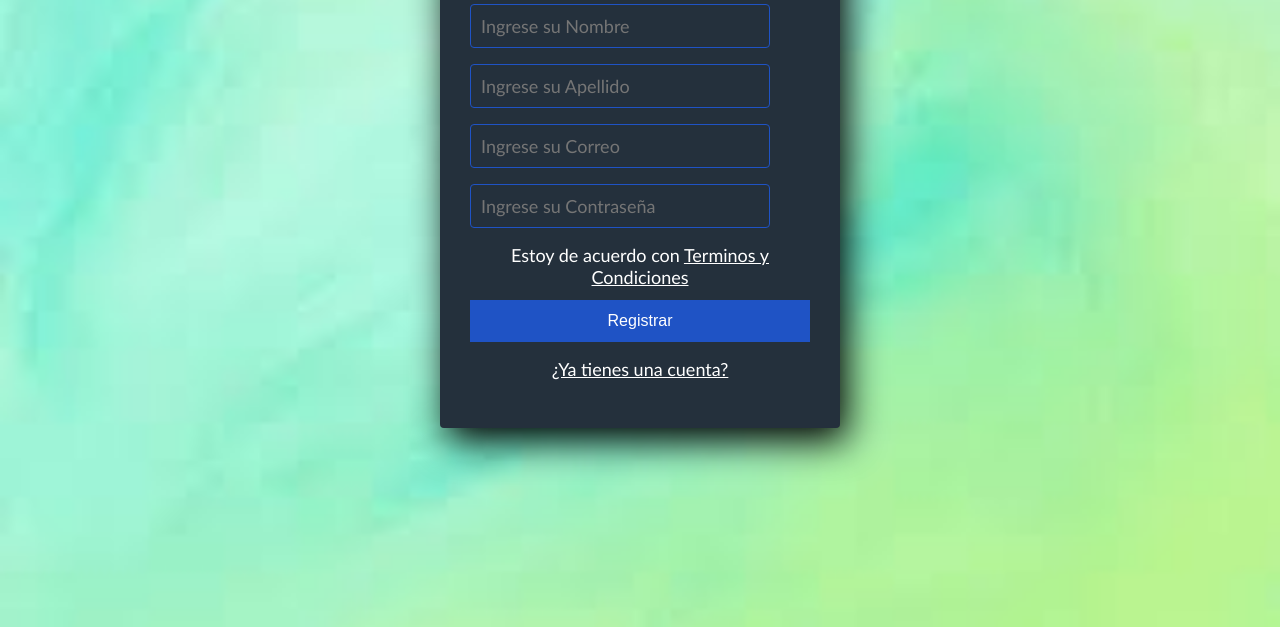
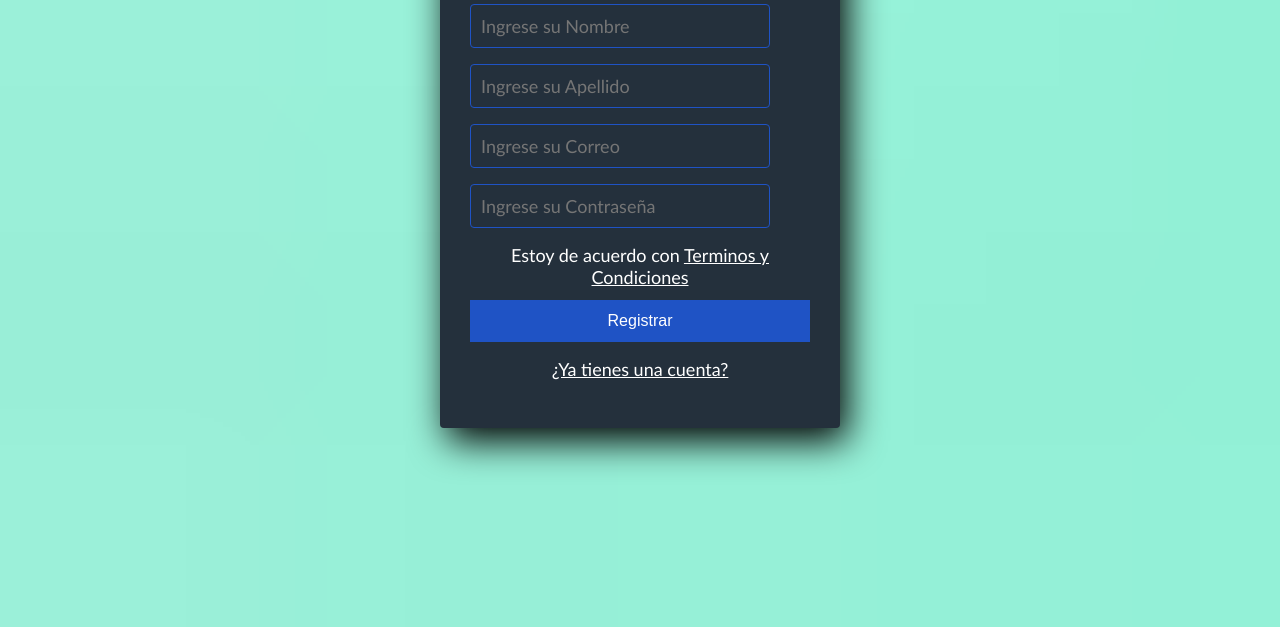
Before and after one commit to AgustinLieutier/calculadora, a plain HTML site: page html/register.html in a window 1280 px wide. Shown: the part 173-800 px from the top of the page. Drawn offline with Linux system fonts and the light colour scheme.

Commit message:
Background fix test

```diff
--- a/css/register.css
+++ b/css/register.css
@@ -5,8 +5,8 @@
 }
 
 body {
-    background-repeat: no-repeat;
-    background-size: cover;
+    background-repeat:no-repeat;
+    background-size: 20000px;
     background-image: url(/img/registro.png);
 }
 
```
